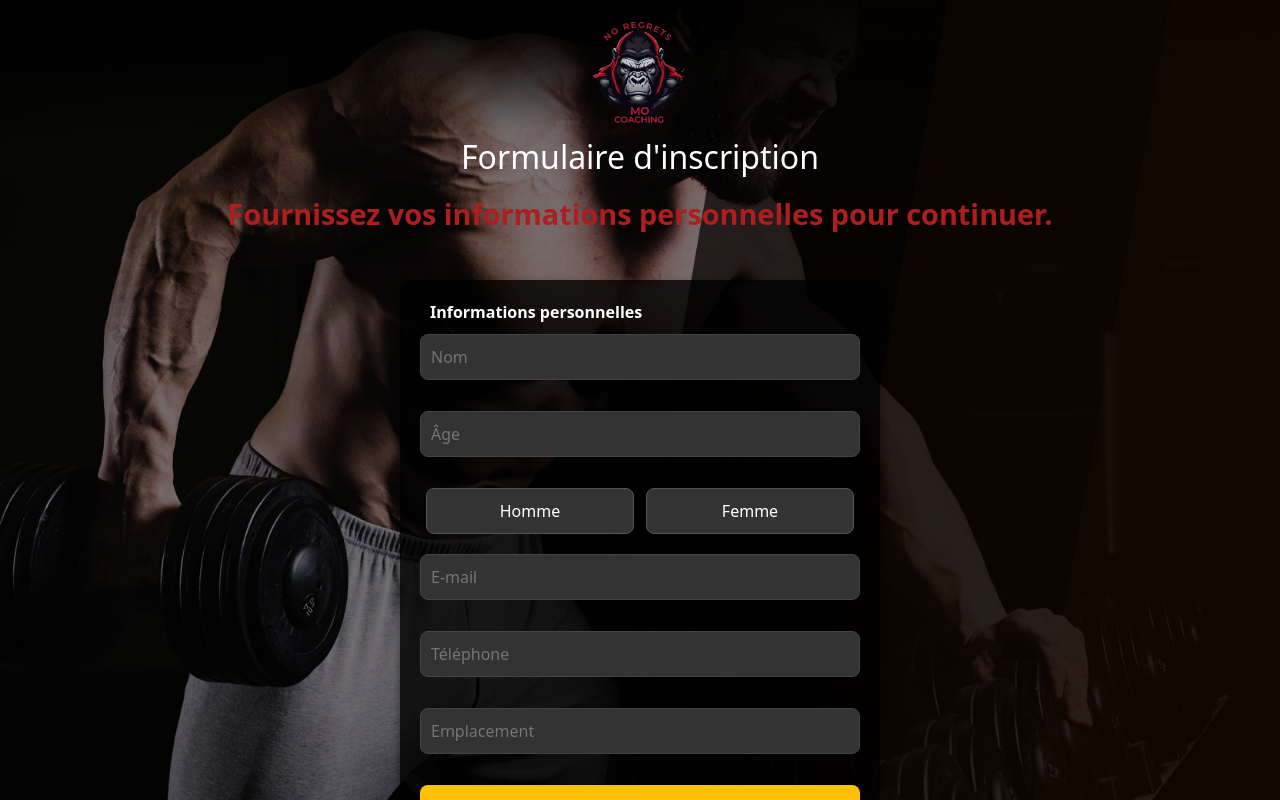
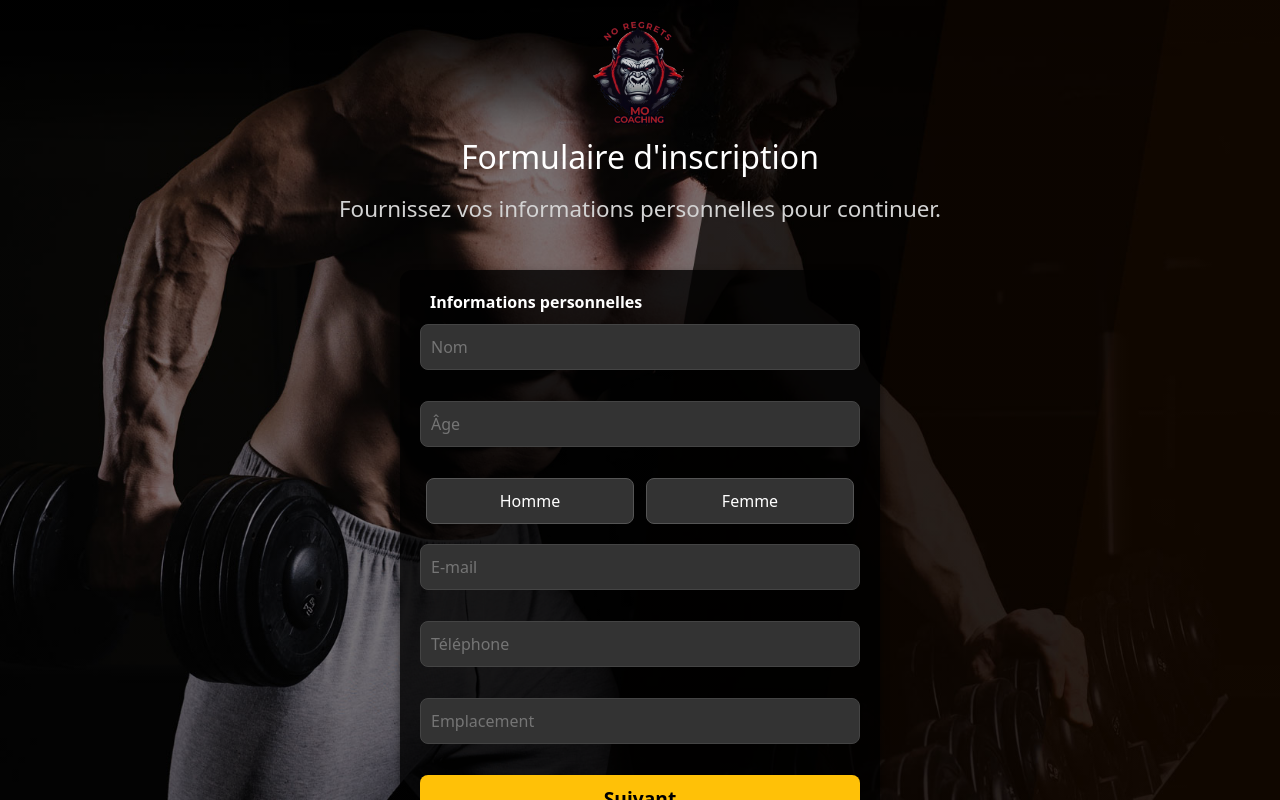
Before and after one commit to Eya024/portfolio, a React (Create React App) app: page /inscription/1 in a window 1280 px wide. Built offline with nearby package versions, Linux system fonts and the light colour scheme.

Commit message:
tweeking css+ deploy-4

```diff
--- a/src/components/GalleryPhotos.jsx
+++ b/src/components/GalleryPhotos.jsx
@@ -39,10 +39,22 @@ const GalleryItem = styled.div`
   box-shadow: 0 5px 15px rgba(0, 0, 0, 0.3);
   transition: transform 0.3s ease, box-shadow 0.3s ease;
   cursor: pointer;
+  position: relative; /* Required for the overlay */
 
   &:hover {
     transform: scale(1.05);
     box-shadow: 0 10px 20px rgba(0, 0, 0, 0.5);
+  }
+
+  &::before {
+    content: "";
+    position: absolute;
+    top: 0;
+    left: 0;
+    width: 100%;
+    height: 100%;
+    background-color: rgba(0, 0, 0, 0.2); /* 20% less vibrant overlay */
+    z-index: 1; /* Ensure the overlay is on top of the image */
   }
 `;
 
@@ -51,6 +63,8 @@ const GalleryImage = styled.img`
   height: 300px;
   object-fit: cover;
   display: block;
+  position: relative; /* Ensure the image stays below the overlay */
+  z-index: 0; /* Ensure the image is below the overlay */
 `;
 
 const ModalImage = styled.img`
--- a/src/components/GallerySection.jsx
+++ b/src/components/GallerySection.jsx
@@ -16,17 +16,17 @@ const Header = styled.header`
   color: white;
 
   span {
-    color: #af1e1e;
-    font-weight: bold;
-    display: block;
-    font-size: 1.6rem;
-    margin-top: 1vh;
+    color: #d3d3d3; /* Match the color of the Subtitle in HeroSection */
+    font-weight: normal; /* Match the font weight of the Subtitle */
+    display: block; /* Ensure the span is on a new line */
+    font-size: 1.6rem; /* Match the font size of the Subtitle */
+    margin-top: 1vh; /* Add some spacing between the title and the span */
   }
 
   @media (max-width: 768px) {
     font-size: 3rem; /* Adjust font size for smaller screens */
     span {
-      font-size: 1.6rem; /* Adjust subtitle size */
+      font-size: 1.4rem; /* Adjust font size for smaller screens */
     }
   }
 `;
--- a/src/components/GridSection.jsx
+++ b/src/components/GridSection.jsx
@@ -27,7 +27,6 @@ const float1 = keyframes`
     transform: translateX(0);
   }
 `;
-
 
 const GridContainer = styled.div`
   display: grid;
@@ -68,20 +67,25 @@ const Section = styled.section`
   color: white;
 
   h2 {
-    font-size: 4rem;
-    margin-bottom: 20px;
-    font-weight: bold;
+    font-size: 4rem; /* Match font size in HeroSection */
+    font-weight: bold; /* Match font weight in HeroSection */
+    line-height: 1.2; /* Match line height in HeroSection */
+    margin-bottom: 2vh; /* Match margin-bottom in HeroSection */
+    color: white; /* Match color in HeroSection */
+
     @media (max-width: 768px) {
-    font-size: 2.9rem;
-  }
+      font-size: 3rem; /* Match responsive font size in HeroSection */
+    }
   }
 
   p {
-    font-size: 1.6rem;
-    margin-bottom: 40px;
+    font-size: 1.6rem; /* Match font size in HeroSection */
+    color: #d3d3d3; /* Match color in HeroSection */
+    margin-bottom: 3vh; /* Match margin-bottom in HeroSection */
+
     @media (max-width: 768px) {
-    font-size: 1.4rem;
-  }
+      font-size: 1.4rem; /* Match responsive font size in HeroSection */
+    }
   }
 
   .button-container {
--- a/src/components/HeroSection.jsx
+++ b/src/components/HeroSection.jsx
@@ -95,7 +95,8 @@ const Title = styled.h1`
   color: white;
 
   span {
-    color: #af1e1e;
+    color: white;
+
   }
 
   @media (max-width: 768px) {
--- a/src/components/MultiStepForm/Step1.jsx
+++ b/src/components/MultiStepForm/Step1.jsx
@@ -71,9 +71,8 @@ const SubHeader = styled.p`
   color: #ccc;
 
   span {
-    color: #af1e1e;
-    font-size: 1.8rem;
-      font-weight: bold;
+    color: #d3d3d3;
+    font-size: 1.4rem;
 
   }
 
--- a/src/components/MultiStepForm/Step2.jsx
+++ b/src/components/MultiStepForm/Step2.jsx
@@ -1,7 +1,6 @@
 import React, { useState } from "react";
 import styled from "styled-components";
 import { useNavigate } from "react-router-dom";
-
 import { useTranslation } from "react-i18next";
 
 const Logo = styled.div`
@@ -58,20 +57,18 @@ const Header = styled.h2`
 const SubHeader = styled.p`
   text-align: center;
   margin-bottom: 20px;
-  font-size: 1.8rem;
-  color: #af1e1e;
-    font-weight: bold;
-
+  font-size: 1.2rem; /* Match font size in Step1 */
+  color: #ccc; /* Match color in Step1 */
 
   span {
-    color: #;
-    font-size: 1.8rem;
+    color: #d3d3d3; /* Match color in Step1 */
+    font-size: 1.4rem; /* Match font size in Step1 */
   }
 
   @media (max-width: 768px) {
-    font-size: 1rem; /* Smaller font for mobile screens */
+    font-size: 1rem; /* Match responsive font size in Step1 */
     span {
-      font-size: 1.4rem;
+      font-size: 1.4rem; /* Match responsive font size in Step1 */
     }
   }
 `;
@@ -201,18 +198,14 @@ const Step2 = ({ formData = {}, updateFormData, nextStep, prevStep }) => {
     }
   };
 
-
   return (
     <Container>
       <Logo onClick={handleLogoClick}>
         <img src="/img/logo.png" alt="Logo" />
       </Logo>
-            <Header>
-                {t("step2.header")}
-            </Header>
+      <Header>{t("step2.header")}</Header>
       <SubHeader>
-            {t("step2.subheader")}
-
+        <span>{t("step2.subheader")}</span>
       </SubHeader>
       <FormContainer>
         <form>
--- a/src/components/MultiStepForm/Step3.jsx
+++ b/src/components/MultiStepForm/Step3.jsx
@@ -47,8 +47,6 @@ const Header = styled.h2`
   text-align: center;
   margin-bottom: 10px;
 
-
-
   @media (max-width: 768px) {
     font-size: 1.5rem; /* Smaller font size for mobile */
   }
@@ -57,13 +55,19 @@ const Header = styled.h2`
 const SubHeader = styled.p`
   text-align: center;
   margin-bottom: 20px;
-  font-size: 1.8rem;
-    color: #af1e1e;
-      font-weight: bold;
+  font-size: 1.2rem;
+  color: #ccc;
 
+  span {
+    color: #d3d3d3;
+    font-size: 1.4rem;
+  }
 
   @media (max-width: 768px) {
-    font-size: 0.9rem; /* Smaller font size for mobile */
+    font-size: 1rem; /* Smaller font for mobile screens */
+    span {
+      font-size: 1.4rem;
+    }
   }
 `;
 
@@ -213,12 +217,9 @@ const Step3 = ({ formData, onNext, onBack }) => {
       <Logo onClick={handleLogoClick}>
         <img src="/img/logo.png" alt="Logo" />
       </Logo>
-            <Header>
-                {t("step3.header")}
-            </Header>
+      <Header>{t("step3.header")}</Header>
       <SubHeader>
-            {t("step3.subheader")}
-
+        <span>{t("step3.subheader")}</span>
       </SubHeader>
       <FormContainer>
         <ObjectiveGrid>
--- a/src/components/MultiStepForm/Step4.jsx
+++ b/src/components/MultiStepForm/Step4.jsx
@@ -48,7 +48,6 @@ const Header = styled.h2`
   text-align: center;
   margin-bottom: 10px;
 
-
   @media (max-width: 768px) {
     font-size: 1.5rem; /* Smaller font size for mobile */
   }
@@ -57,13 +56,19 @@ const Header = styled.h2`
 const SubHeader = styled.p`
   text-align: center;
   margin-bottom: 20px;
-  font-size: 1.8rem;
-    color: #af1e1e;
-      font-weight: bold;
+  font-size: 1.2rem;
+  color: #ccc;
 
+  span {
+    color: #d3d3d3;
+    font-size: 1.4rem;
+  }
 
   @media (max-width: 768px) {
-    font-size: 0.9rem; /* Smaller font size for mobile */
+    font-size: 1rem; /* Smaller font for mobile screens */
+    span {
+      font-size: 1.4rem;
+    }
   }
 `;
 
@@ -163,7 +168,6 @@ const Step4 = ({ formData, onFinish, onBack }) => {
 
   const navigate = useNavigate();
 
-
   // Use useEffect to update selectedAvailability when formData.availability changes
   useEffect(() => {
     setSelectedAvailability(formData.availability);
@@ -173,9 +177,11 @@ const Step4 = ({ formData, onFinish, onBack }) => {
     setSelectedAvailability(index);
     setError(""); // Clear error on selection
   };
+
   const handleLogoClick = () => {
     navigate("/"); // Redirect to the home route
   };
+
   const handleFinish = () => {
     if (selectedAvailability !== null) {
       onFinish(selectedAvailability); // Pass the selected availability index
@@ -183,27 +189,27 @@ const Step4 = ({ formData, onFinish, onBack }) => {
       setError(t("step4.error"));
     }
   };
+
   console.log("Form Data in Step4:", formData);
   console.log("Availabilities:", availabilities);
   console.log("Selected Availability:", selectedAvailability);
-
 
   return (
     <Container>
       <Logo onClick={handleLogoClick}>
         <img src="/img/logo.png" alt="Logo" />
       </Logo>
-            <Header>
-                {t("step4.header")}
-            </Header>
-            <SubHeader>{t("step4.subheader")}</SubHeader>
+      <Header>{t("step4.header")}</Header>
+      <SubHeader>
+        <span>{t("step4.subheader")}</span>
+      </SubHeader>
       <FormContainer>
         <AvailabilityContainer>
           {availabilities.map((time, index) => (
             <AvailabilityCard
               key={index}
-                            selected={selectedAvailability === index}  // Compare with index
-                            onClick={() => handleSelect(index)}  // When clicked, select the index
+              selected={selectedAvailability === index} // Compare with index
+              onClick={() => handleSelect(index)} // When clicked, select the index
             >
               <TimeSlot>{time}</TimeSlot>
             </AvailabilityCard>
--- a/src/components/SubscriptionSection.jsx
+++ b/src/components/SubscriptionSection.jsx
@@ -25,18 +25,23 @@ const Section = styled.section`
 
 const Title = styled.h1`
   font-size: 4rem;
-  color: #af1e1e;
-  margin-bottom: 10px;
+  font-weight: bold;
+  line-height: 1.2;
+  margin-bottom: 2vh; /* Match margin-bottom in HeroSection */
+  color: white; /* Match color in HeroSection */
+
   @media (max-width: 768px) {
-    font-size: 3rem;
+    font-size: 3rem; /* Match responsive font size in HeroSection */
   }
 `;
 
 const Subtitle = styled.p`
   font-size: 1.6rem;
-  margin-bottom: 30px;
+  color: #d3d3d3; /* Match color in HeroSection */
+  margin-bottom: 3vh; /* Match margin-bottom in HeroSection */
+
   @media (max-width: 768px) {
-    font-size: 1.4rem;
+    font-size: 1.4rem; /* Match responsive font size in HeroSection */
   }
 `;
 
--- a/src/i18n/ar.json
+++ b/src/i18n/ar.json
@@ -59,7 +59,7 @@
           "thumbnail": "/img/resources/coach.jpeg"
         },
         {
-          "title": "مسابقة 1",
+          "title": "مسابقة ",
           "videoUrl": "/img/resources/vid2.mp4",
           "thumbnail": "/img/video/gym1thumb.jpg"
         }
@@ -111,7 +111,7 @@
         "weight": "الوزن (كجم)"
       },
       "validationErrors": {
-        "height": "الرجاء إدخال طول صحيح بالسم (رقم موجب بين 170 و 210).",
+        "height": "الرجاء إدخال طول صحيح بالسم (رقم موجب بين 140 و 210).",
         "weight": "الرجاء إدخال وزن صحيح بالكجم (رقم موجب بين 40 و 250)."
       },
       "next": "التالي",
--- a/src/i18n/en.json
+++ b/src/i18n/en.json
@@ -59,7 +59,7 @@
                 "thumbnail": "/img/resources/coach.jpeg"
             },
             {
-                "title": "Competition 1",
+                "title": "Competition",
                 "videoUrl": "/img/resources/vid2.mp4",
                 "thumbnail": "/img/video/gym1thumb.jpg"
             }
@@ -111,7 +111,7 @@
             "weight": "Weight (kg)"
         },
         "validationErrors": {
-            "height": "Please enter a valid height in cm (positive number between 170 and 210).",
+            "height": "Please enter a valid height in cm (positive number between 140 and 210).",
             "weight": "Please enter a valid weight in kg (positive number between 40 and 250)."
         },
         "next": "Next",
```
Also changed, not shown: src/i18n/fr.json (+5 -6 lines), public/img/resources/trans12.jpeg (added), public/img/resources/trans13.jpeg (added). Lines whose indentation alone changed are shown as unchanged.
